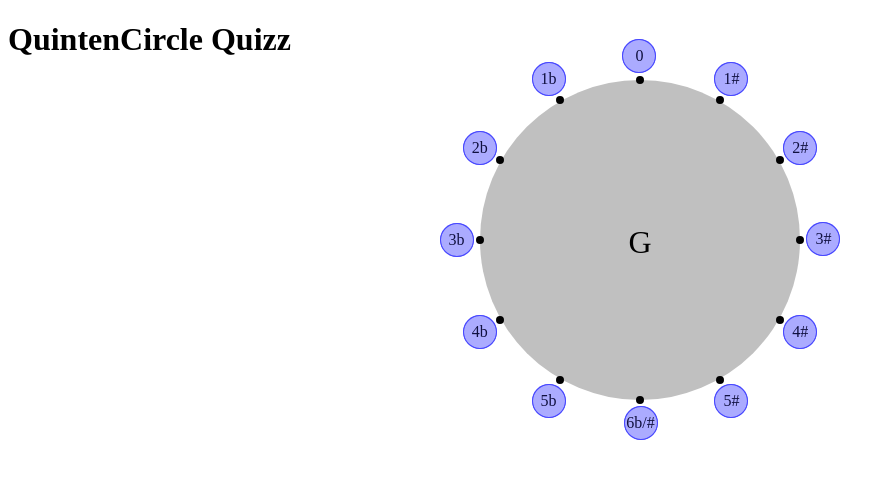
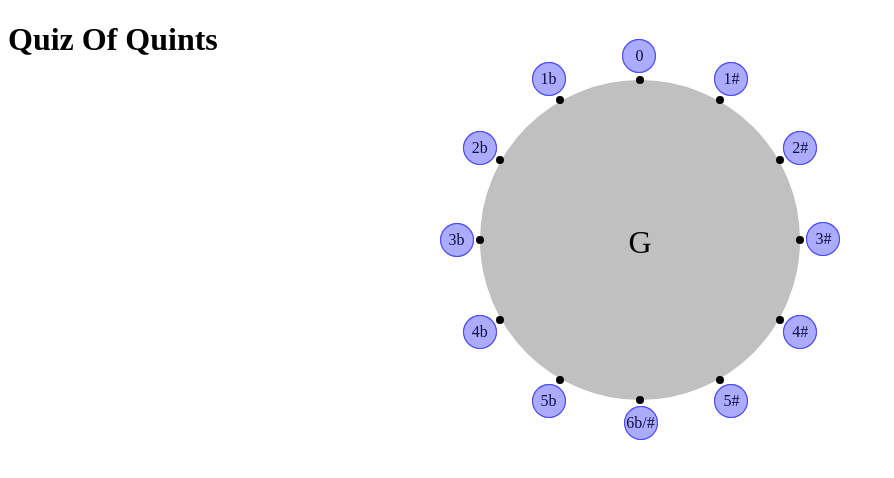
Before and after one commit to windgazer/QuizOfQuints, a plain HTML site: page index.html in a window 1280 px wide. Shown: the whole page, without its empty margins (0-894 px from the left). Drawn offline with Linux system fonts and the light colour scheme.

Commit message:
Fixed title to the new and spanky name :)

```diff
--- a/index.html
+++ b/index.html
@@ -2,12 +2,12 @@
 <html>
 <head>
 	<meta charset="UTF-8">
-	<title>QuintenCircle Quizz</title>
+	<title>Quiz Of Quints</title>
 	<link type="text/css" rel="stylesheet" href="style/layout.css" >
 </head>
 <body>
 
-	<h1>QuintenCircle Quizz</h1>
+	<h1>Quiz Of Quints</h1>
 
 	<article class="fresh">
 
```
